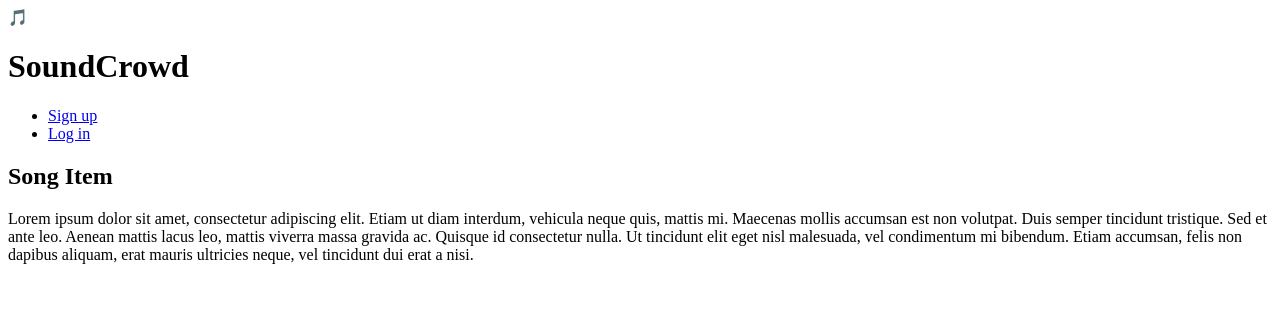
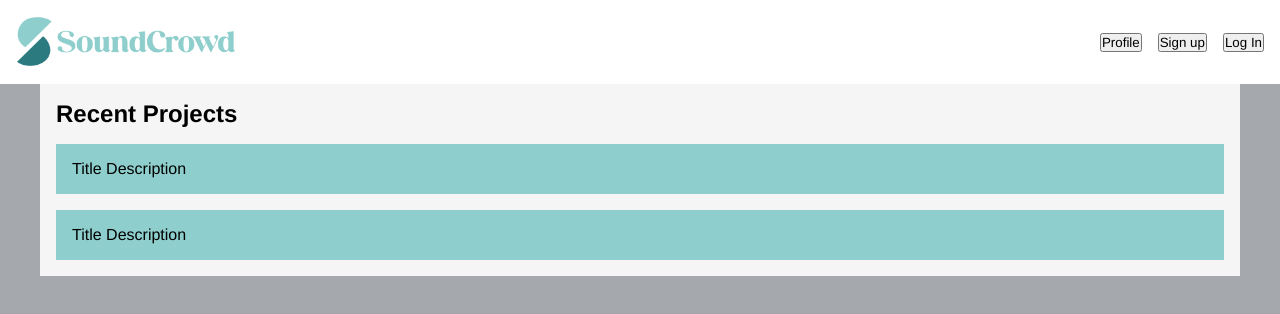
Before and after one commit to matthewkurtti/cc37greenfieldproject, a React (Vite) app in the folder client/: page / in a window 1280 px wide. Shown: the top 314 px of the page. Built offline with nearby package versions, Linux system fonts and the light colour scheme; no server answers.

Commit message:
feat: implement basic frontend and modal system

```diff
--- a/client/src/App.css
+++ b/client/src/App.css
@@ -0,0 +1,74 @@
+.modal {
+  display: grid;
+  place-items: center;
+  position: fixed;
+  top: 0;
+  left: 0;
+  width: 100%;
+  height: 100dvh;
+  background-color: rgba(255, 255, 255, 0.8);
+}
+
+.content {
+  position: relative;
+  width: 90%;
+  height: 80%;
+  min-width: 400px;
+  max-width: 800px;
+  padding: 30px;
+  background-color: #8ececc;
+  border-radius: 10px;
+  box-shadow: rgba(99, 99, 99, 0.2) 0px 2px 8px 0px;
+}
+
+.close-btn {
+  position: absolute;
+  top: 5px;
+  right: 5px;
+}
+
+header {
+  display: flex;
+  justify-content: space-between;
+  align-items: center;
+  padding: 1rem;
+  background-color: #fff;
+}
+
+.logo {
+  width: 220px;
+}
+
+header ul {
+  display: flex;
+  gap: 1rem;
+}
+
+main {
+  display: flex;
+  justify-content: center;
+  width: 100%;
+}
+
+.news-feed {
+  width: 1200px;
+  min-width: 800px;
+  padding: 1rem;
+  background-color: whitesmoke;
+}
+
+.news-feed h2 {
+  margin-bottom: 1rem;
+}
+
+.news-feed ul {
+  display: flex;
+  flex-direction: column;
+  gap: 1rem;
+}
+
+dialog .content {
+  width: 1000px;
+  height: 100px;
+  background-color: red;
+}
--- a/client/src/App.tsx
+++ b/client/src/App.tsx
@@ -1,5 +1,11 @@
 import { useState, useEffect } from 'react';
+import ProjectItem from './components/ProjectItem';
+import ProfilePage from './components/ProfilePage';
+import SignUpPage from './components/SignUpPage';
+import LogInPage from './components/LogInPage';
+import Modal from './components/Modal';
 import './App.css';
+import logo from './assets/soundcloud_logo.png';
 
 function App() {
   console.log('MODE:', import.meta.env.MODE);
@@ -10,6 +16,7 @@ function App() {
   console.log('URL:', url);
 
   const [data, setData] = useState<object | null>(null);
+  const [currentModal, setCurrentModal] = useState<JSX.Element | null>(null);
 
   useEffect(() => {
     getData();
@@ -18,8 +25,11 @@ function App() {
   useEffect(() => {
     console.log('DATA:', data);
   }, [data]);
+  useEffect(() => {
+    console.log('CURRENT MODAL:', currentModal);
+  }, [currentModal]);
 
-  const getData: () => void = async () => {
+  const getData = async () => {
     const response = await fetch(`${url}api/user`);
     const result = await response.json();
     setData(result);
@@ -27,18 +37,36 @@ function App() {
 
   return (
     <>
+      {currentModal && (
+        <Modal currentModal={currentModal} setCurrentModal={setCurrentModal} />
+      )}
       <header>
-        <div className="logo">
-          <span className="icon">🎵</span>
-          <h1>SoundCrowd</h1>
-        </div>
+        <img className="logo" src={logo} alt="SoundCrowd's Logo" />
         <nav>
           <ul>
             <li>
-              <a href="#signup">Sign up</a>
+              <button
+                type="button"
+                onClick={() => setCurrentModal(<ProfilePage />)}
+              >
+                Profile
+              </button>
             </li>
             <li>
-              <a href="#login">Log in</a>
+              <button
+                type="button"
+                onClick={() => setCurrentModal(<SignUpPage />)}
+              >
+                Sign up
+              </button>
+            </li>
+            <li>
+              <button
+                type="button"
+                onClick={() => setCurrentModal(<LogInPage />)}
+              >
+                Log In
+              </button>
             </li>
           </ul>
         </nav>
@@ -46,16 +74,15 @@ function App() {
 
       <main>
         <section className="news-feed">
-          <h2>Song Item</h2>
-          <div id="news-items">
-            Lorem ipsum dolor sit amet, consectetur adipiscing elit. Etiam ut
-            diam interdum, vehicula neque quis, mattis mi. Maecenas mollis
-            accumsan est non volutpat. Duis semper tincidunt tristique. Sed et
-            ante leo. Aenean mattis lacus leo, mattis viverra massa gravida ac.
-            Quisque id consectetur nulla. Ut tincidunt elit eget nisl malesuada,
-            vel condimentum mi bibendum. Etiam accumsan, felis non dapibus
-            aliquam, erat mauris ultricies neque, vel tincidunt dui erat a nisi.
-          </div>
+          <h2>Recent Projects</h2>
+          <ul>
+            <li>
+              <ProjectItem setCurrentModal={setCurrentModal} />
+            </li>
+            <li>
+              <ProjectItem setCurrentModal={setCurrentModal} />
+            </li>
+          </ul>
         </section>
       </main>
     </>
--- /dev/null
+++ b/client/src/components/LogInPage.tsx
@@ -0,0 +1,11 @@
+import { useState, useEffect } from 'react';
+
+const LogInPage = () => {
+  return (
+    <div className="log-in-page">
+      <h2>LOG IN PAGE</h2>
+    </div>
+  );
+};
+
+export default LogInPage;
--- /dev/null
+++ b/client/src/components/Modal.tsx
@@ -0,0 +1,27 @@
+import { useState, useEffect } from 'react';
+import './ProjectItem.css';
+
+type ModalProps = {
+  currentModal: JSX.Element | null;
+  setCurrentModal: React.Dispatch<React.SetStateAction<JSX.Element | null>>;
+};
+
+const Modal = ({ currentModal, setCurrentModal }: ModalProps) => {
+  return (
+    <div className="modal">
+      <div className="content">
+        {currentModal}
+        <button
+          className="close-btn"
+          onClick={() => {
+            setCurrentModal(null);
+          }}
+        >
+          X
+        </button>
+      </div>
+    </div>
+  );
+};
+
+export default Modal;
--- /dev/null
+++ b/client/src/components/ProfilePage.tsx
@@ -0,0 +1,11 @@
+import { useState, useEffect } from 'react';
+
+const ProfilePage = () => {
+  return (
+    <div className="profile-page">
+      <h2>PROFILE PAGE</h2>
+    </div>
+  );
+};
+
+export default ProfilePage;
--- /dev/null
+++ b/client/src/components/ProjectItem.css
@@ -0,0 +1,5 @@
+.news-feed div {
+  padding: 1rem;
+  background-color: #8ececc;
+  cursor: pointer;
+}
--- /dev/null
+++ b/client/src/components/ProjectItem.tsx
@@ -0,0 +1,16 @@
+import ProjectPage from './ProjectPage';
+import './ProjectItem.css';
+
+type ProjectItemProps = {
+  setCurrentModal: React.Dispatch<React.SetStateAction<JSX.Element | null>>;
+};
+
+const ProjectItem = ({ setCurrentModal }: ProjectItemProps) => {
+  return (
+    <div onClick={() => setCurrentModal(<ProjectPage />)}>
+      <span>Title</span> <span>Description</span>
+    </div>
+  );
+};
+
+export default ProjectItem;
--- /dev/null
+++ b/client/src/components/ProjectPage.css
@@ -0,0 +1,14 @@
+.project-page {
+  height: 100%;
+  padding: 1rem;
+  border-radius: 10px;
+  background-color: #fff;
+}
+
+.project-page-title {
+  margin-bottom: 0.5rem;
+}
+
+.project-page-desc {
+  margin-bottom: 0.5rem;
+}
--- /dev/null
+++ b/client/src/components/ProjectPage.tsx
@@ -0,0 +1,45 @@
+import { useState, useEffect } from 'react';
+import './ProjectPage.css';
+
+const ProjectPage = () => {
+  return (
+    <div className="project-page">
+      <h2 className="project-page-title">PROJECT TITLE</h2>
+      <p className="project-page-desc">
+        This a description about this awesome project!
+      </p>
+      <div className="members">
+        <h3 className="members-title">Members</h3>
+        <ul>
+          <li>
+            <div className="member">
+              <span>Name: Some Guy</span>
+              <div className="tags">
+                <span>Drummer</span>
+                <span>Guitarist</span>
+                <span>Leader</span>
+              </div>
+            </div>
+          </li>
+          <li>
+            <div className="member">
+              <span>Name: Some Gal</span>
+              <div className="tags">
+                <span>Vocalist</span>
+                <span>Guitarist</span>
+                <span>Member</span>
+              </div>
+            </div>
+          </li>
+        </ul>
+      </div>
+      <h3>Stems</h3>
+      <div>
+        <span>Track name: Awesome track</span>
+        <span>Some Guy</span>
+      </div>
+    </div>
+  );
+};
+
+export default ProjectPage;
--- /dev/null
+++ b/client/src/components/SignUpPage.tsx
@@ -0,0 +1,11 @@
+import { useState, useEffect } from 'react';
+
+const SignUpPage = () => {
+  return (
+    <div className="sign-up-page">
+      <h2>SIGN UP PAGE</h2>
+    </div>
+  );
+};
+
+export default SignUpPage;
--- a/client/src/components/buttons/Login.tsx
+++ /dev/null
@@ -1 +0,0 @@
-// login button
--- a/client/src/index.css
+++ b/client/src/index.css
@@ -0,0 +1,18 @@
+* {
+  box-sizing: border-box;
+  margin: 0;
+  padding: 0;
+  font-family: Helvetica, Arial, sans-serif;
+}
+
+body {
+  background-color: #a5a8ac;
+}
+
+button {
+  cursor: pointer;
+}
+
+ul {
+  list-style: none;
+}
```
Also changed, not shown: client/src/assets/soundcloud_logo.png (added).
